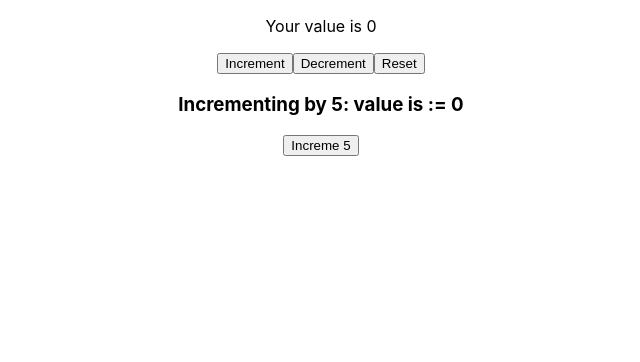
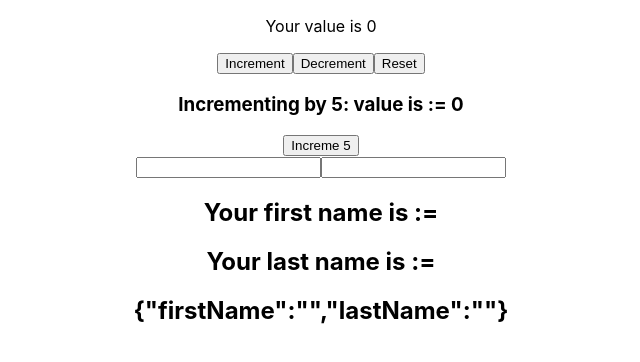
Before and after one commit to ClaytonSiby/React-Hooks, a React (Create React App) app: page / in a window 1280 px wide. Shown: the top 362 px of the page, without its empty margins (319-959 px from the left). Built offline with nearby package versions, Linux system fonts and the light colour scheme.

Commit message:
Using a javascript object as state in a react Hook function component

```diff
--- a/src/App.js
+++ b/src/App.js
@@ -1,5 +1,6 @@
 import Counter from './components/counter';
 import PrevState from './components/PrevState';
+import ObjectAsState from './components/ObjectAsState';
 import './App.css';
 
 function App() {
@@ -7,6 +8,7 @@
     <div className="App">
       <Counter />
       <PrevState />
+      <ObjectAsState />
     </div>
   );
 }
--- /dev/null
+++ b/src/components/ObjectAsState.js
@@ -0,0 +1,31 @@
+import React, { useState } from 'react'
+
+function ObjectAsState () {
+  const initialState = {
+    firstName: '',
+    lastName: ''
+  }
+
+  const [name, setName] = useState(initialState)
+  return (
+    <div>
+      <form>
+        <input
+          type='text'
+          value={name.firstName}
+          onChange={e => setName({ ...name, firstName: e.target.value })}
+        />
+        <input
+          type='text'
+          value={name.lastName}
+          onChange={e => setName({ ...name, lastName: e.target.value })}
+        />
+        <h2>Your first name is := {name.firstName} </h2>
+        <h2>Your last name is := {name.lastName} </h2>
+        <h2>{ JSON.stringify(name) }</h2>
+      </form>
+    </div>
+  )
+}
+
+export default ObjectAsState
```
Also changed, not shown: 1 other file (tests, documents, lock files or other folders).
